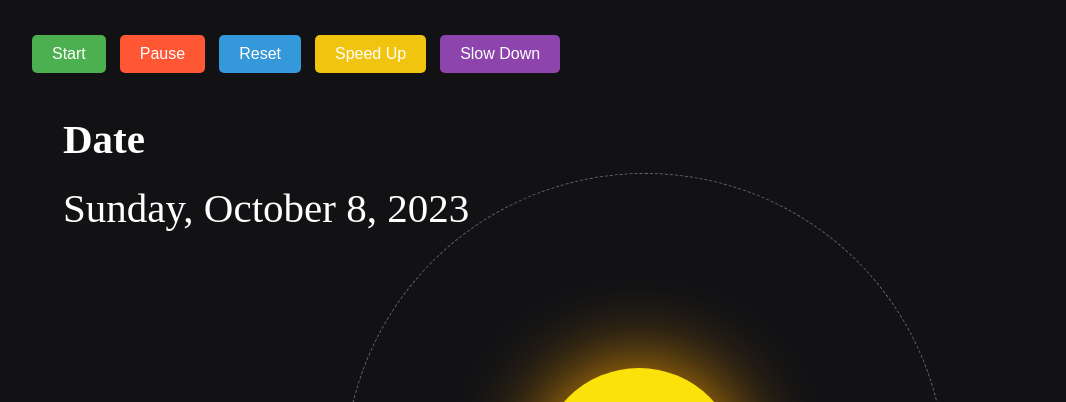
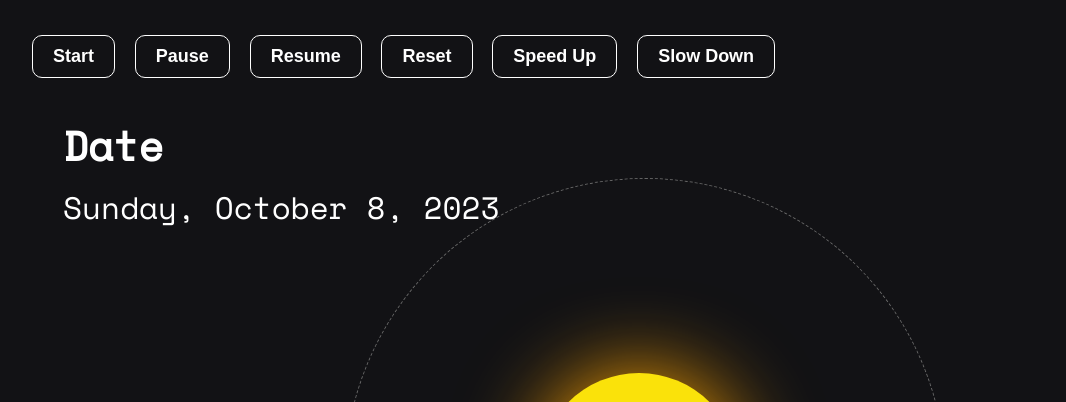
Before and after one commit to L-YS-Ayoussef/EclipseSimulation, a plain HTML site: page index.html in a window 1280 px wide. Shown: the top 402 px of the page, without its empty margins (1-1067 px from the left). Drawn offline with nearby package versions, Linux system fonts and the light colour scheme.

Commit message:
change style and font

```diff
--- a/index.css
+++ b/index.css
@@ -6,6 +6,8 @@
 html,
 body {
     background-color: #121215;
+        font-family: 'Space Mono';
+
 }
 
 .solar-system {
@@ -134,34 +136,63 @@ body {
 
 
 #start-button {
-    background-color: #4CAF50;
+    background-color: transparent;
     color: white;
+    border: solid white 1px;
+    border-radius: 10px;
+    font-size: 18px;
+    font-weight: 600;
+
 }
 
 #pause-button {
-    background-color: #FF5733;
+    background-color: transparent;
     color: white;
+    border: solid white 1px;
+    border-radius: 10px;
+    font-size: 18px;
+    font-weight: 600;
+
 }
 
 #resume-button {
-    background-color: gray;
+    background-color: transparent;
     color: white;
-    display: none;
+    border: solid white 1px;
+    border-radius: 10px;
+    font-size: 18px;
+    font-weight: 600;
+
 }
 
 #reset-button {
-    background-color: #3498DB;
+    background-color: transparent;
     color: white;
+    border: solid white 1px;
+    border-radius: 10px;
+    font-size: 18px;
+    font-weight: 600;
+
 }
 
 #speed-up-button {
-    background-color: #F1C40F;
+    background-color: transparent;
     color: white;
+    border: solid white 1px;
+    border-radius: 10px;
+    font-size: 18px;
+    font-weight: 600;
+
 }
 
 #slow-down-button {
-    background-color: #8E44AD;
+    background-color: transparent;
     color: white;
+    border: solid white 1px;
+    border-radius: 10px;
+    font-size: 18px;
+    font-weight: 600;
+
 }
 
 
@@ -179,6 +210,6 @@ body {
     position: absolute;
     top: 23%;
     left: 5%;
-    font-size: 41px;
+    font-size: 31px;
     color:white;
 }
--- a/index.html
+++ b/index.html
@@ -11,6 +11,7 @@
 
         <!-- fontawesome  -->
         <link rel="stylesheet" href="https://use.fontawesome.com/releases/v5.3.1/css/all.css">
+        <link href='https://fonts.googleapis.com/css?family=Space Mono' rel='stylesheet'>
         <title>Earth and Moon Moving Around Sun using HTML and CSS - Coding Torque</title>
     </head>
 
```
